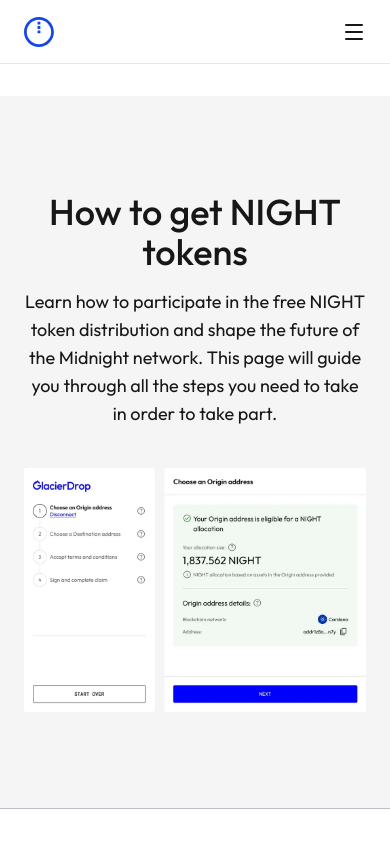
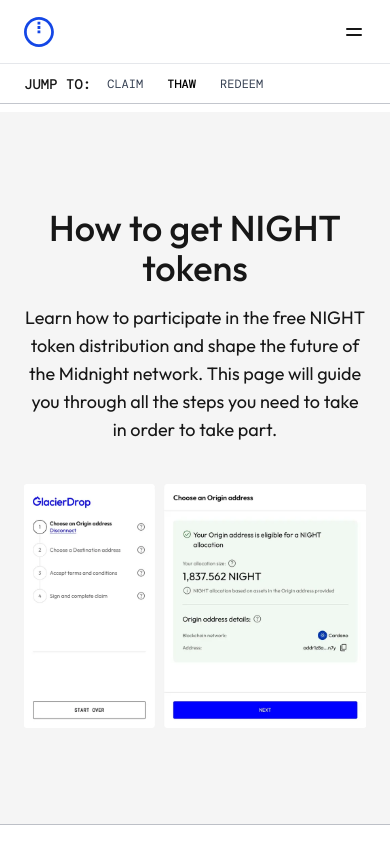
Before and after one commit to midnightddp/midnight, a Next.js app: page /how-to-get-night in a window 390 px wide. Shown: the top 844 px of the page. Built offline with nearby package versions, Linux system fonts and the light colour scheme; what @radix-ui/themes would draw is missing.

Commit message:
done with all majour pages , advancing to claim

```diff
--- a/app/(root)/(home)/page.tsx
+++ b/app/(root)/(home)/page.tsx
@@ -50,7 +50,7 @@
 			{/* Sticky Sub-Nav */}
 			<nav
 				className={cn(
-					"fixed top-16 lg:top-12 bg-white/30 flex items-center left-0 right-0 z-50 backdrop-blur px-6 h-10 text-xs sc-divider",
+					"fixed top-16 md:top-14 lg:top-14 bg-white/30 flex items-center left-0 right-0 z-50 backdrop-blur px-6 h-12 text-xs sc-divider",
 					dmMono.className
 				)}
 			>
--- a/app/(root)/how-to-get-night/page.tsx
+++ b/app/(root)/how-to-get-night/page.tsx
@@ -1,19 +1,107 @@
+"use client";
+import { Link, Element } from "react-scroll";
+import { DM_Mono } from "next/font/google";
+import { cn } from "@/lib/utils";
+import { useState, useRef, useEffect } from "react";
+
 import Claim from "@/components/how-to-get-night/claim";
 import FirstSection from "@/components/how-to-get-night/first-section";
 import MakeAClaim from "@/components/how-to-get-night/make-a-claim";
 import Redeem from "@/components/how-to-get-night/redeem";
 import Thaw from "@/components/how-to-get-night/thaw";
-import React from "react";
+
+// DM Mono
+const dmMono = DM_Mono({
+	subsets: ["latin"],
+	weight: ["400", "500"],
+});
+
+const sections = [
+	{ id: "claim", label: "CLAIM" },
+	{ id: "thaw", label: "THAW" },
+	{ id: "redeem", label: "REDEEM" },
+];
 
 function HowToGetNightPage() {
+	const [activeIndex, setActiveIndex] = useState(0);
+	const linksRef = useRef<Array<HTMLDivElement | null>>([]);
+	const containerRef = useRef<HTMLDivElement | null>(null);
+
+	// Scroll active link into view whenever it changes
+	useEffect(() => {
+		const activeLink = linksRef.current[activeIndex];
+		if (activeLink && containerRef.current) {
+			activeLink.scrollIntoView({
+				behavior: "smooth",
+				inline: "center",
+				block: "nearest",
+			});
+		}
+	}, [activeIndex]);
 	return (
-		<>
+		<div className="relative">
+			{/* Sticky Sub-Nav */}
+			<nav
+				className={cn(
+					"fixed top-16 md:top-12 lg:top-12 bg-white/30 flex items-center left-0 right-0 z-50 backdrop-blur px-6 h-10 text-xs sc-divider",
+					dmMono.className
+				)}
+			>
+				<span className="mr-4 font-medium text-sm whitespace-nowrap">
+					JUMP TO:
+				</span>
+
+				{/* Scrollable container */}
+				<div
+					ref={containerRef}
+					className="flex gap-6 overflow-x-auto "
+					style={{
+						// Hide scrollbar on all browsers
+						scrollbarWidth: "none", // Firefox
+						msOverflowStyle: "none", // IE 10+
+					}}
+				>
+					{sections.map((section, index) => (
+						<div
+							key={section.id}
+							ref={(el: HTMLDivElement | null) => {
+								linksRef.current[index] = el;
+							}}
+						>
+							<Link
+								to={section.id}
+								spy={true}
+								smooth={true}
+								offset={10}
+								duration={500}
+								className={cn(
+									"cursor-pointer py-2 whitespace-nowrap",
+									activeIndex === index
+										? "text-black font-medium border-b-2 border-black"
+										: "text-gray-700"
+								)}
+								onSetActive={() => setActiveIndex(index)}
+							>
+								{section.label}
+							</Link>
+						</div>
+					))}
+				</div>
+			</nav>
+
 			<FirstSection />
 			<Claim />
-			<MakeAClaim />
-			<Thaw />
-			<Redeem />
-		</>
+			{/* Sections */}
+			<Element name="claim">
+				<MakeAClaim />
+			</Element>
+			<Element name="thaw">
+				<Thaw />
+			</Element>
+			<Element name="redeem">
+				<Redeem />
+			</Element>
+		</div>
 	);
 }
 
--- a/app/(root)/layout.tsx
+++ b/app/(root)/layout.tsx
@@ -17,9 +17,7 @@
 			<div>
 				<Navbar />
 			</div>
-			<main className={`${outfit.className} relative pt-24 md:pt-20`}>
-				{children}
-			</main>
+			<main className={`${outfit.className} relative pt-28`}>{children}</main>
 			<div>
 				<Footer />
 			</div>
--- a/components/home/distribution.tsx
+++ b/components/home/distribution.tsx
@@ -4,6 +4,7 @@
 import Image from "next/image";
 import { ArrowDown, Dot } from "lucide-react";
 import LiveButton from "../shared/live-button";
+import Link from "next/link";
 
 function Distribution() {
 	return (
@@ -72,9 +73,14 @@
 					</Card>
 				</div>
 				<div className="w-full flex lg:justify-center items-center">
-					<Button className="button-primary w-full lg:w-fit lg:px-8 text-sm">
-						How To Claim
-					</Button>
+					<Link
+						href="/how-to-get-night"
+						className="w-full lg:w-auto"
+					>
+						<Button className="button-primary w-full lg:w-fit lg:px-8 text-sm">
+							How To Claim
+						</Button>
+					</Link>
 				</div>
 			</section>
 		</>
--- a/components/home/hero.tsx
+++ b/components/home/hero.tsx
@@ -4,6 +4,7 @@
 
 import { DM_Mono } from "next/font/google";
 import { cn } from "@/lib/utils";
+import Link from "next/link";
 
 const dmMono = DM_Mono({
 	subsets: ["latin"],
@@ -41,8 +42,22 @@
 							</p>
 						</div>
 						<div className="flex flex-col gap-4 lg:flex-row">
-							<Button className="button-primary">CLICK TO CLAIM</Button>
-							<Button className="button-secondary">LEARN HOW TO CLAIM</Button>
+							<Link
+								href="#"
+								className="w-full lg:w-auto"
+							>
+								<Button className="button-primary w-full">
+									CLICK TO CLAIM
+								</Button>
+							</Link>
+							<Link
+								href="how-to-get-night"
+								className="w-full lg:w-auto"
+							>
+								<Button className="button-secondary w-full">
+									LEARN HOW TO CLAIM
+								</Button>
+							</Link>
 						</div>
 					</div>
 				</div>
--- a/components/home/night.tsx
+++ b/components/home/night.tsx
@@ -4,6 +4,7 @@
 import NIGHT_INFO from "@/lib/data/night-info";
 import Slider from "../shared/slider";
 import { Button } from "../ui/button";
+import Link from "next/link";
 
 function Night() {
 	return (
@@ -61,9 +62,14 @@
 						/>
 					</div>
 					<div className="w-full flex lg:justify-center items-center">
-						<Button className="button-primary w-full lg:w-fit lg:px-8 text-sm">
-							READ WHITEPAPER
-						</Button>
+						<Link
+							href="https://45047878.fs1.hubspotusercontent-na1.net/hubfs/45047878/Midnight-Tokenomics-And-Incentives-Whitepaper.pdf"
+							className="w-full lg:w-auto"
+						>
+							<Button className="button-primary w-full lg:w-fit lg:px-8 text-sm">
+								READ TOKENOMICS WHITEPAPER
+							</Button>
+						</Link>
 					</div>
 				</div>
 			</section>
--- a/components/home/tokenomics.tsx
+++ b/components/home/tokenomics.tsx
@@ -1,6 +1,7 @@
 import React from "react";
 import TokenIcon from "../icons/token-icon";
 import { Button } from "../ui/button";
+import Link from "next/link";
 
 function Tokenomics() {
 	return (
@@ -25,13 +26,23 @@
 							holders can effectively transact on Midnight for free for as long
 							as they hold enough tokens to generate the minimum required DUST.
 						</p>
-						<div className="flex flex-col gap-4 lg:flex-row w-full">
-							<Button className="button-primary text-sm">
-								READ TOKENOMICS WHITEPAPER
-							</Button>
-							<Button className="button-secondary text-sm">
-								READ MICA WHITEPAPER
-							</Button>
+						<div className="flex flex-col gap-4 md:flex-row w-full">
+							<Link
+								href="https://45047878.fs1.hubspotusercontent-na1.net/hubfs/45047878/Midnight-Tokenomics-And-Incentives-Whitepaper.pdf"
+								className="w-full lg:w-auto"
+							>
+								<Button className="button-primary text-sm w-full">
+									READ TOKENOMICS WHITEPAPER
+								</Button>
+							</Link>
+							<Link
+								href="https://45047878.fs1.hubspotusercontent-na1.net/hubfs/45047878/NIGHT%20MiCA%20White%20Paper.pdf"
+								className="w-full lg:w-auto"
+							>
+								<Button className="button-secondary text-sm w-full">
+									READ MICA WHITEPAPER
+								</Button>
+							</Link>
 						</div>
 					</div>
 				</div>
--- a/components/how-to-get-night/make-a-claim.tsx
+++ b/components/how-to-get-night/make-a-claim.tsx
@@ -16,7 +16,7 @@
 	// State to manage whether the element should be sticky
 	const [isSticky, setIsSticky] = useState(false);
 	// State to hold the height of the sticky element for the placeholder
-	const [stickyHeight, setStickyHeight] = useState(4);
+	const [stickyHeight, setStickyHeight] = useState(24);
 	// State to hold the original top position (the trigger point)
 	const [triggerTop, setTriggerTop] = useState(0);
 
@@ -112,7 +112,7 @@
 						ref={buttonGroupRef}
 						className={cn(
 							"bg-white w-fit rounded-4xl  lg:rounded-full flex justify-evenly items-center text-xs overflow-hidden lg:text-xl", // 'relative' is the default
-							isSticky && "fixed top-4 z-50 left-1/2 -translate-x-1/2" // When sticky, center it and add 'top-4' padding
+							isSticky && "fixed top-28 z-50 left-1/2 -translate-x-1/2" // When sticky, center it and add 'top-4' padding
 						)}
 					>
 						{["Glacier Drop", "Scavenger Mine", "Lost-and-Found"].map(
--- a/components/layouts/footer.tsx
+++ b/components/layouts/footer.tsx
@@ -56,10 +56,10 @@
 						</li>
 						<li>
 							<Link
-								href="#"
+								href="https://45047878.fs1.hubspotusercontent-na1.net/hubfs/45047878/Midnight-Tokenomics-And-Incentives-Whitepaper.pdf"
 								className="hover:underline"
 							>
-								Tokenomics
+								TOKENOMICS
 							</Link>
 						</li>
 					</ul>
--- a/components/layouts/navbar.tsx
+++ b/components/layouts/navbar.tsx
@@ -3,7 +3,7 @@
 import React, { useState } from "react";
 import Link from "next/link";
 import { motion, AnimatePresence } from "framer-motion";
-import { Menu, X } from "lucide-react"; // using lucide icons
+import { Equal, Menu, X } from "lucide-react"; // using lucide icons
 import HomeIcon from "../icons/home-icon";
 import { DM_Mono, Outfit } from "next/font/google";
 import { cn } from "@/lib/utils";
@@ -38,7 +38,7 @@
 			{/* ───── Desktop Nav ───── */}
 			<nav
 				className={cn(
-					"fixed top-0 z-50 w-full sc-divider bg-background/30 backdrop-blur-xs supports-[backdrop-filter]:bg-background p-primary hidden md:flex items-center md:gap-10 lg:gap-12 h-12",
+					"fixed top-0 z-50 w-full sc-divider bg-background/30 backdrop-blur-xs supports-[backdrop-filter]:bg-background p-primary hidden md:flex items-center md:gap-10 lg:gap-12 h-14",
 					outfit.className
 				)}
 			>
@@ -96,7 +96,7 @@
 					onClick={() => setIsOpen(true)}
 					className="flex flex-col items-center"
 				>
-					<Menu className="w-6 h-6" />
+					<Equal className="w-6 h-6" />
 				</button>
 			</nav>
 
```
